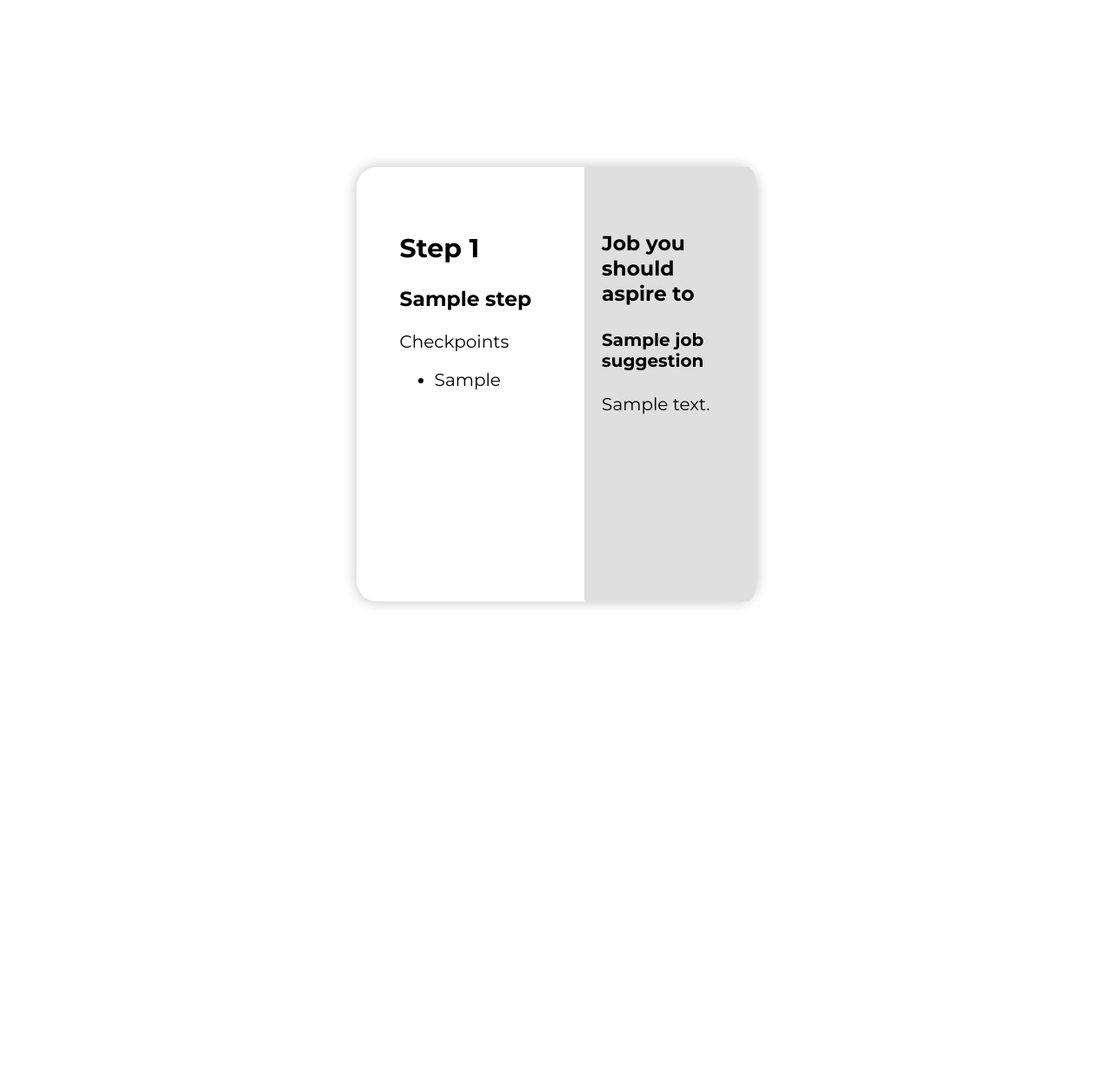
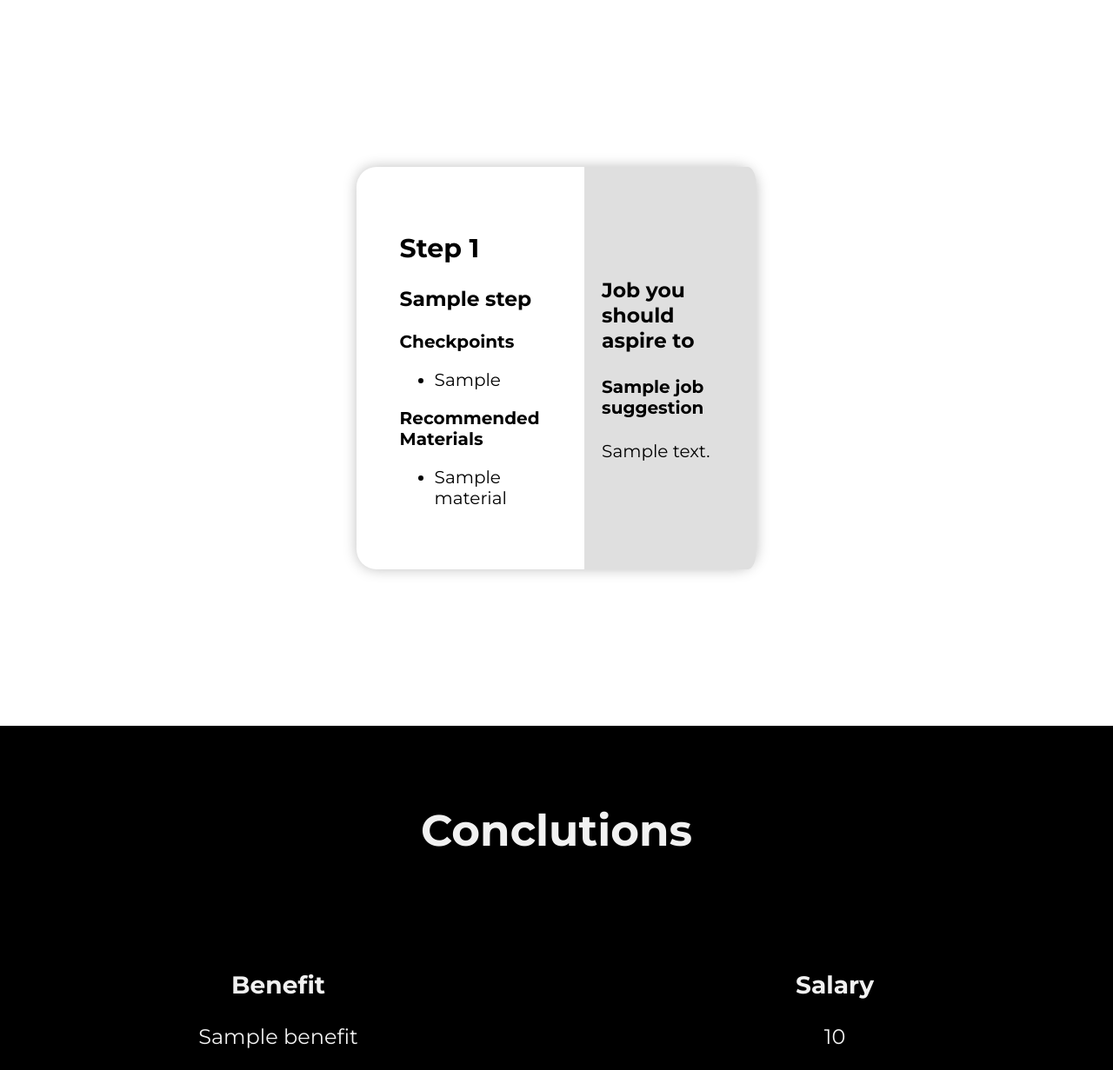
Before and after one commit to sidarragac/JobJourney, a Django app: template roadMap/templates/roadmap.html in a window 1280 px wide. Shown: the part 586-1817 px from the top of the page at 87% size. Before the commit the page ends 1284 px from the top, so only its background shows below. Run offline with Django 5.2, Linux system fonts and the light colour scheme; the template is opened without the code that fills it: most values are stand-ins (such as "Sample title", 1, 10 or a date in 2020).

Commit message:
Update html with more information and with its respective css

```diff
--- a/roadMap/static/styles/roadmapstyles.css
+++ b/roadMap/static/styles/roadmapstyles.css
@@ -66,7 +66,7 @@ body{
 
 .pasos{
     width: 40%;
-    height: 500px;
+    height: auto;
     font-size: 20px;
     list-style: none;
     text-align: left;
@@ -97,6 +97,7 @@ body{
 
 .infoPaso{
     width: 60%;
+    height: auto;
     text-align: left;
     border-radius: 5% 0% 0% 5%;
     padding: 50px 20px 50px 50px;
@@ -105,7 +106,32 @@ body{
 .infoJob{
     width: 40%;
     text-align: left;
+    align-content: center;
+    height: auto;
     background-color: #dfdfdf;
     border-radius: 0% 5% 5% 0%;
     padding: 50px 50px 50px 20px;
 }
+
+.footer{
+    background-color: #000000;
+    color: #f1f1f1;
+    text-align: center;
+    height: auto;
+}
+.footer h2{
+    padding: 90px 0px 60px 0px;
+    font-size: 50px;
+}
+
+.contenedorConclutions{
+    display: flex;
+    flex-direction: row;
+    justify-content: space-around;
+}
+
+.conclutions{
+    font-size: x-large;
+    width: 25%;
+    height: auto;
+}
--- a/roadMap/templates/roadmap.html
+++ b/roadMap/templates/roadmap.html
@@ -49,10 +49,16 @@
                 <div class="infoPaso">
                     <h2>Step {{ step.number }}</h2>
                     <h3>{{ step.name }}</h3>
-                    <p>Checkpoints</p>
+                    <b>Checkpoints</b>
                     <ul>
                         {% for remarkablePoint in step.remarkablePoints %}
                             <li>{{ remarkablePoint }}</li>
+                        {% endfor %}
+                    </ul>
+                    <b>Recommended Materials</b>
+                    <ul>
+                        {% for material in step.recommendedMaterials %}
+                            <li>{{material.title}}</li>
                         {% endfor %}
                     </ul>
                 </div>
@@ -66,5 +72,18 @@
             </div>
         {% endfor %}
     </div>
+    <div class="footer">
+        <h2>Conclutions</h2>
+        <div class="contenedorConclutions">
+            <div class="conclutions">
+                <h3>Benefit</h3>
+                <p> {{roadmap.benefit}} </p>
+            </div>
+            <div class="conclutions">
+                <h3>Salary</h3>
+                <p> {{roadmap.salary}} </p>
+            </div>
+        </div>
+    </div>
 </body>
 </html>
```
